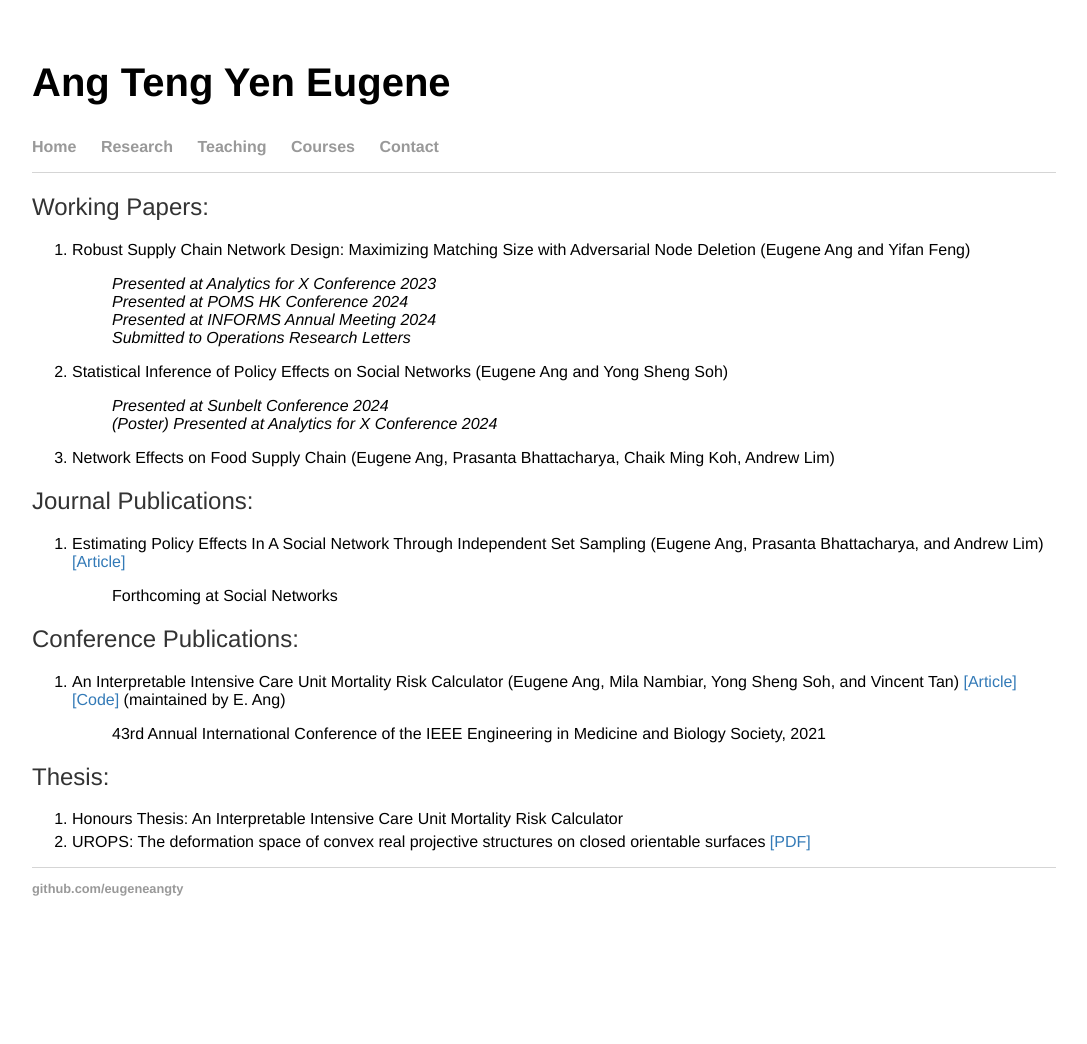
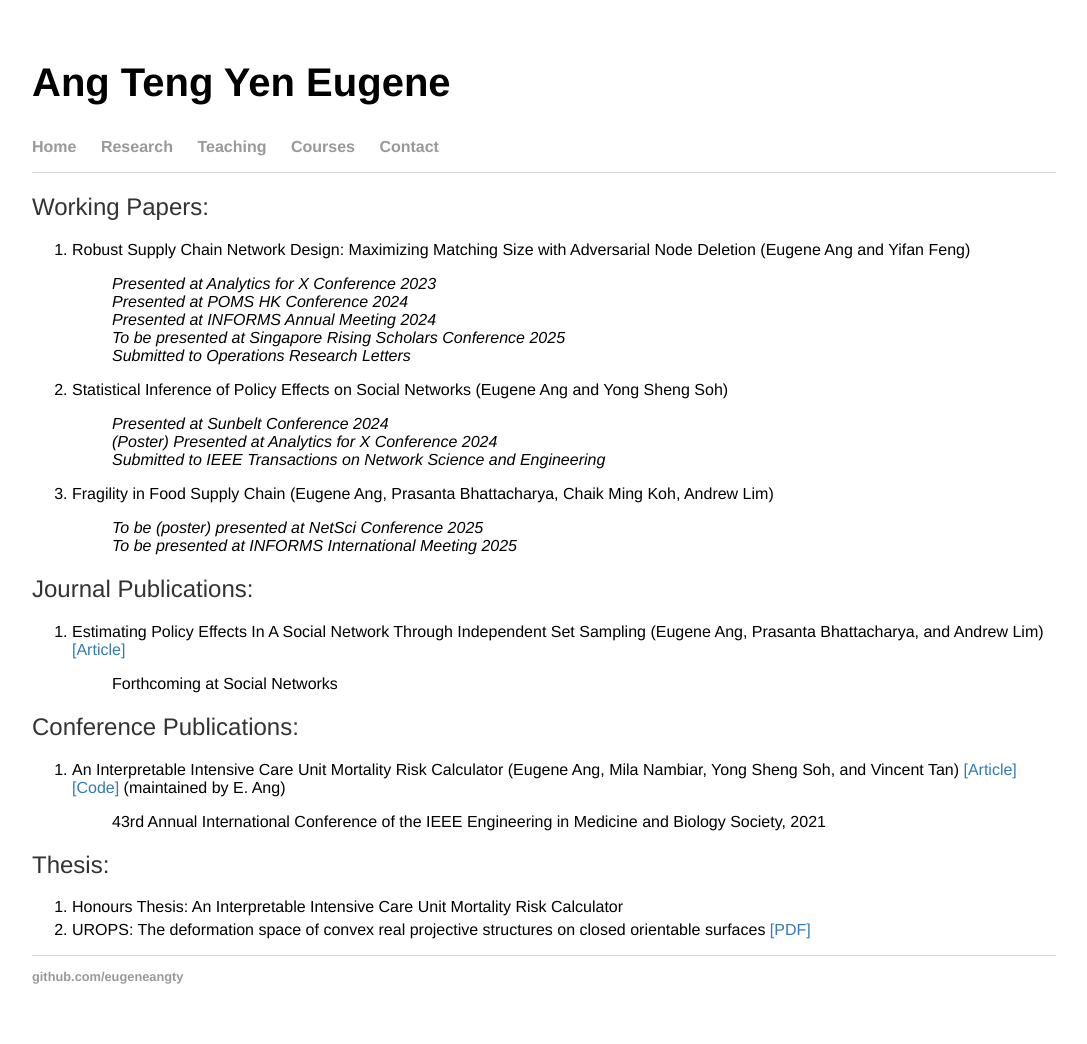
Before and after one commit to eugeneangty/eugeneangty.github.io, a Jekyll site: the page built from research/index.html, in a window 1280 px wide. Shown: the whole page, without its empty margins (96-1183 px from the left). Built offline with Jekyll 4.4.1, drawn with Linux system fonts in a browser that asks for light colours; before the commit the page ends 956 px from its top, so only the background shows below that.

Commit message:
Update index.html

```diff
--- a/research/index.html
+++ b/research/index.html
@@ -11,14 +11,20 @@ title: Ang Teng Yen Eugene
         <dd><i>Presented at Analytics for X Conference 2023</i></dd>
         <dd><i>Presented at POMS HK Conference 2024</i></dd>
         <dd><i>Presented at INFORMS Annual Meeting 2024</i></dd>
+        <dd><i>To be presented at Singapore Rising Scholars Conference 2025</i></dd>
         <dd><i>Submitted to Operations Research Letters</i></dd>
     </dl>
     <li> Statistical Inference of Policy Effects on Social Networks (Eugene Ang and Yong Sheng Soh)</li>
     <dl>
         <dd><i>Presented at Sunbelt Conference 2024</i></dd>
         <dd><i>(Poster) Presented at Analytics for X Conference 2024</i></dd>
+        <dd><i>Submitted to IEEE Transactions on Network Science and Engineering</i></dd>
     </dl>
-    <li> Network Effects on Food Supply Chain (Eugene Ang, Prasanta Bhattacharya, Chaik Ming Koh, Andrew Lim)</li>
+    <li> Fragility in Food Supply Chain (Eugene Ang, Prasanta Bhattacharya, Chaik Ming Koh, Andrew Lim)</li>
+    <dl>
+        <dd><i>To be (poster) presented at NetSci Conference 2025</i></dd>
+        <dd><i>To be presented at INFORMS International Meeting 2025</i></dd>
+    </dl>
   </ol>
 
     <h2> Journal Publications:</h2>
```
